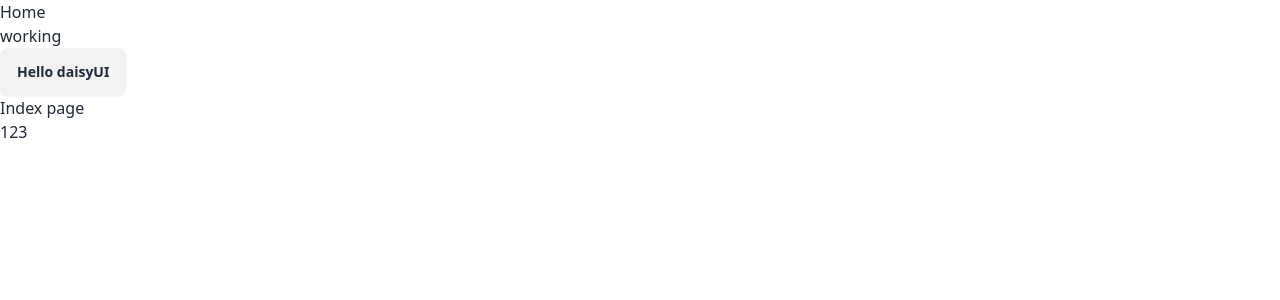
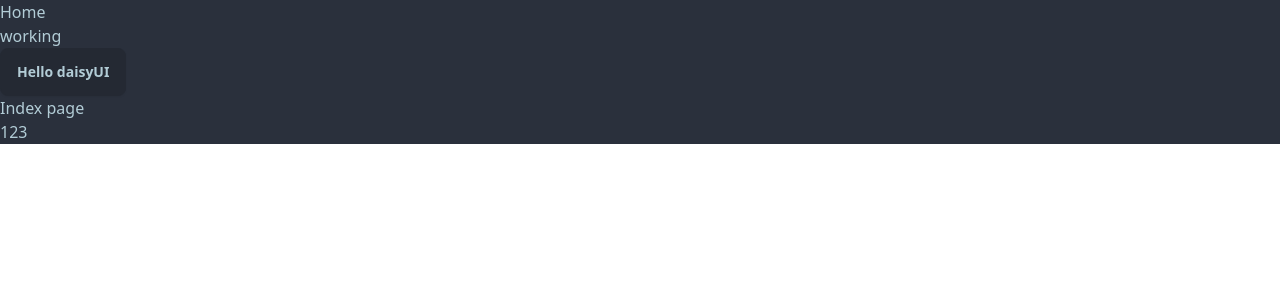
Before and after one commit to kleale/gt2.0_nuxt, a Nuxt app: page / in a window 1280 px wide. Shown: the top 300 px of the page. Built offline with nearby package versions, Linux system fonts and the light colour scheme.

Commit message:
typography

```diff
--- a/app.vue
+++ b/app.vue
@@ -1,5 +1,5 @@
 <template>
-  <NuxtLayout>
+  <NuxtLayout data-theme="dim">
     <AppHeader />
     <NuxtPage />
     <AppFooter />
--- a/package.json
+++ b/package.json
@@ -16,6 +16,7 @@
   },
   "devDependencies": {
     "@nuxt/devtools": "latest",
+    "@tailwindcss/typography": "^0.5.10",
     "autoprefixer": "^10.4.16",
     "daisyui": "^4.4.18",
     "gh-pages": "^6.1.0",
--- a/tailwind.config.js
+++ b/tailwind.config.js
@@ -11,5 +11,8 @@ module.exports = {
   theme: {
     extend: {},
   },
-  plugins: [require("daisyui")],
+  plugins: [require("@tailwindcss/typography"),require("daisyui")],
+  daisyui: {
+    themes: ["light", "dark", "dim"],
+  },
 }
```
Also changed, not shown: 1 other file (tests, documents, lock files or other folders).
